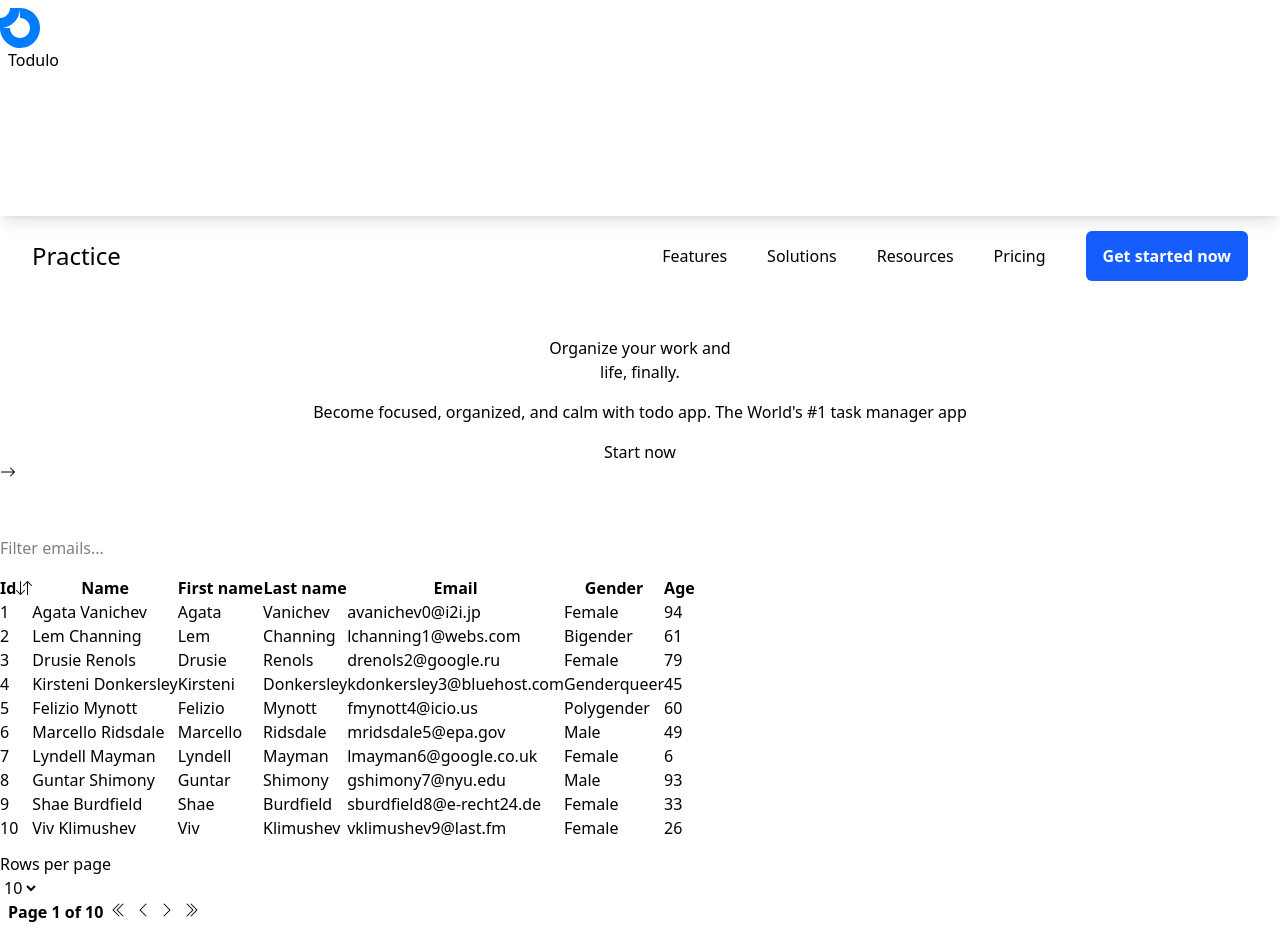
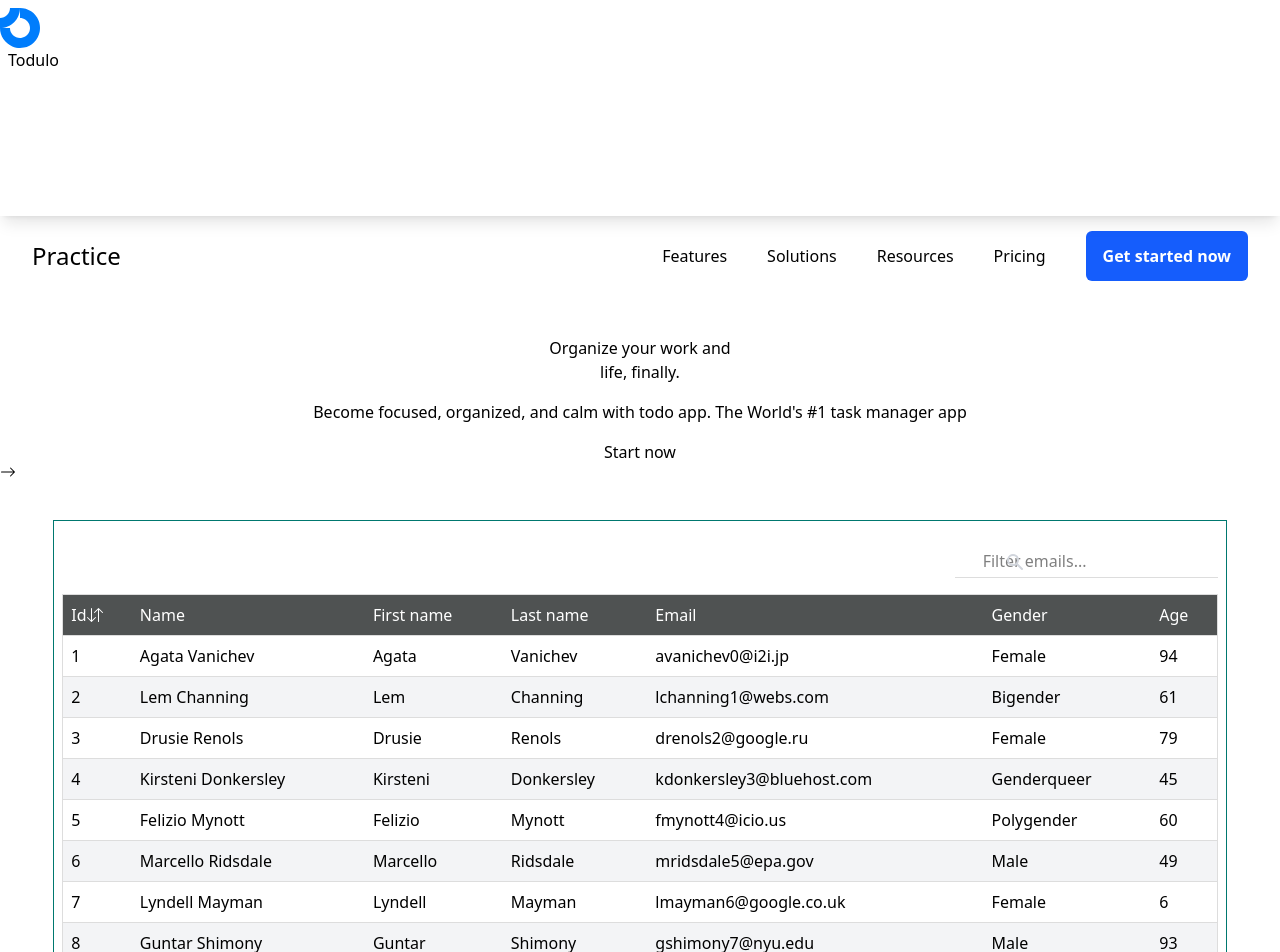
Before and after one commit to whoafridi/React-Design-Pattern, a React (Vite) app: page / in a window 1280 px wide. Shown: the top 952 px of the page. Built offline with nearby package versions, Linux system fonts and the light colour scheme.

Commit message:
refactor: data table change to tailwind css

```diff
--- a/src/components/Table/DataTable.jsx
+++ b/src/components/Table/DataTable.jsx
@@ -1,12 +1,12 @@
-import { useState } from "react";
 import {
-  useReactTable,
+  flexRender,
   getCoreRowModel,
-  flexRender,
+  getFilteredRowModel,
   getPaginationRowModel,
   getSortedRowModel,
-  getFilteredRowModel,
+  useReactTable,
 } from "@tanstack/react-table";
+import { useState } from "react";
 
 const DataTable = ({ data, columns }) => {
   const [sorting, setSorting] = useState([]);
@@ -28,28 +28,53 @@ const DataTable = ({ data, columns }) => {
   });
 
   return (
-    <div className="container w3-container">
-      <div className="d-flex align-items-center py-4">
+    <div className="mx-auto max-w-md md:max-w-11/12 border-1 border-teal-700">
+      <div className="p-2">
+        <div className="flex justify-end py-4 relative">
+          <span className="absolute inset-y-0 right-1/6 flex items-center">
+            <svg className="h-5 w-5 fill-gray-300" viewBox="0 0 20 20">
+              <path
+                fillRule="evenodd"
+                d="M8 4a4 4 0 100 8 4 4 0 000-8zM2 8a6 6 0 1110.89 3.476l4.817 4.817a1 1 0 01-1.414 1.414l-4.816-4.816A6 6 0 012 8z"
+                clipRule="evenodd"
+              ></path>
+            </svg>
+          </span>
           <input
             placeholder="Filter emails..."
             value={table.getColumn("email")?.getFilterValue() ?? ""}
             onChange={(event) =>
               table.getColumn("email")?.setFilterValue(event.target.value)
             }
-          className="w-auto form-control"
+            className="w-auto border-b-1 border-[#ddd] px-2 py-1 hover:border-[#abc]  focus-visible:outline-none focus-visible:outline-stone-500 pl-7 pr-1"
           />
+          {table.getColumn("email")?.getFilterValue() ? (
+            <span
+              className="cursor-pointer absolute inset-y-0 right-2 flex items-center"
+              onClick={() => {
+                table.getColumn("email")?.setFilterValue("");
+              }}
+            >
+              x
+            </span>
+          ) : (
+            ""
+          )}
         </div>
-      <table className="w3-table-all">
-        <thead>
+        <div className="w-full overflow-auto">
+          <table className="w-full border border-[#ddd] rounded-sm">
+            <thead className="bg-[#4f5252] text-white">
               {table.getHeaderGroups().map((headerGroup) => (
-            <tr key={headerGroup.id}>
+                <tr className="border-b-1 border-b-[#ddd]" key={headerGroup.id}>
                   {headerGroup.headers.map((header) => (
+                    <>
                       <th
                         key={header.id}
                         onClick={header.column.getToggleSortingHandler()}
+                        className="px-2 py-2 font-light"
                       >
                         {header.isPlaceholder ? null : (
-                    <div>
+                          <div className="flex items-center ">
                             {flexRender(
                               header.column.columnDef.header,
                               header.getContext()
@@ -85,47 +110,56 @@ const DataTable = ({ data, columns }) => {
                           </div>
                         )}
                       </th>
+                    </>
                   ))}
                 </tr>
               ))}
             </thead>
+
             <tbody>
               {table.getRowModel().rows.map((row) => (
-            <tr key={row.id}>
+                <tr
+                  key={row.id}
+                  className="border-b-1 border-b-[#ddd] align-middle odd:bg-white even:bg-gray-100"
+                >
                   {row.getVisibleCells().map((cell) => (
-                <td key={cell.id}>
-                  {flexRender(cell.column.columnDef.cell, cell.getContext())}
+                    <td key={cell.id} className="p-2 align-middle">
+                      {flexRender(
+                        cell.column.columnDef.cell,
+                        cell.getContext()
+                      )}
                     </td>
                   ))}
                 </tr>
               ))}
             </tbody>
           </table>
-      <div className="d-flex align-items-center my-3 justify-content-between">
-        <div className="d-flex align-items-center">
-          <p className="fw-bold mb-0 me-2">Rows per page</p>
+        </div>
+        <div className="block md:flex lg:flex xl:flex items-center my-3 justify-between">
+          <div className="flex items-center order-2 md:order-1">
+            <p className="mb-0 me-2 font-bold">Rows per page</p>
             <select
-            className="form-select w-auto"
+              className="px-2 py-1 border-stone-400 border rounded-sm w-auto focus:border focus:border-stone-500 hover:border-stone-500 hover:border focus-visible:outline-1 focus-visible:outline-stone-500"
               aria-label="Default select example"
               value={table.getState().pagination.pageSize}
               onChange={(event) => {
                 table.setPageSize(Number(event.target.value));
               }}
             >
-            {[10, 20, 30, 40, 50].map((pageSize) => (
+              {[5, 10, 20, 30, 40, 50].map((pageSize) => (
                 <option key={pageSize} value={pageSize}>
                   {pageSize}
                 </option>
               ))}
             </select>
           </div>
-        <div>
+          <div className="flex items-center order-1 md:order-2">
             <strong className="mx-2">
               Page {table.getState().pagination.pageIndex + 1} of{" "}
               {table.getPageCount().toLocaleString()}
             </strong>
             <button
-            className="btn btn-light me-2 border-light-subtle"
+              className="mx-1 px-3 py-2 border-stone-400 border rounded-sm w-auto focus:border focus:border-stone-500 hover:border-stone-500 hover:border focus-visible:outline-1 focus-visible:outline-stone-500 disabled:bg-gray-50 disabled:text-gray-500 disabled:shadow-none cursor-pointer"
               onClick={() => table.setPageIndex(0)}
               disabled={!table.getCanPreviousPage()}
             >
@@ -148,7 +182,7 @@ const DataTable = ({ data, columns }) => {
               </svg>
             </button>
             <button
-            className="btn btn-light me-2 border-light-subtle"
+              className="mx-1 px-3 py-2 border-stone-400 border rounded-sm w-auto focus:border focus:border-stone-500 hover:border-stone-500 hover:border focus-visible:outline-1 focus-visible:outline-stone-500 disabled:bg-gray-50 disabled:text-gray-500 disabled:shadow-none cursor-pointer"
               disabled={!table.getCanPreviousPage()}
               onClick={() => table.previousPage()}
             >
@@ -167,7 +201,7 @@ const DataTable = ({ data, columns }) => {
               </svg>
             </button>
             <button
-            className="btn btn-light me-2 border-light-subtle"
+              className="mx-1 px-3 py-2 border-stone-400 border rounded-sm w-auto focus:border focus:border-stone-500 hover:border-stone-500 hover:border focus-visible:outline-1 focus-visible:outline-stone-500 disabled:bg-gray-50 disabled:text-gray-500 disabled:shadow-none cursor-pointer"
               disabled={!table.getCanNextPage()}
               onClick={() => table.nextPage()}
             >
@@ -186,7 +220,7 @@ const DataTable = ({ data, columns }) => {
               </svg>
             </button>
             <button
-            className="btn btn-light me-2 border-light-subtle"
+              className="mx-1 px-3 py-2 border-stone-400 border rounded-sm w-auto focus:border focus:border-stone-500 hover:border-stone-500 hover:border focus-visible:outline-1 focus-visible:outline-stone-500 disabled:bg-gray-50 disabled:text-gray-500 disabled:shadow-none cursor-pointer"
               onClick={() => table.setPageIndex(table.getPageCount() - 1)}
               disabled={!table.getCanNextPage()}
             >
@@ -211,6 +245,7 @@ const DataTable = ({ data, columns }) => {
           </div>
         </div>
       </div>
+    </div>
   );
 };
 
```
Lines whose indentation alone changed are shown as unchanged.
